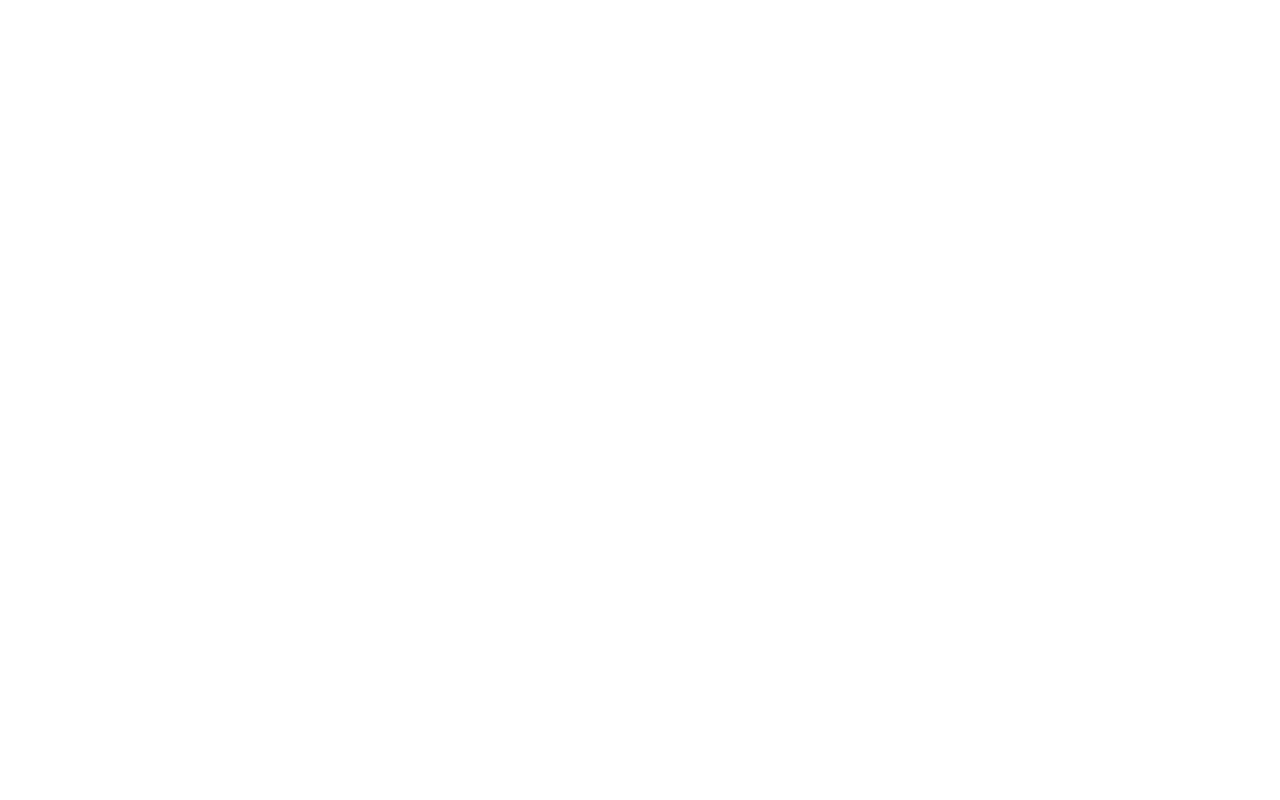
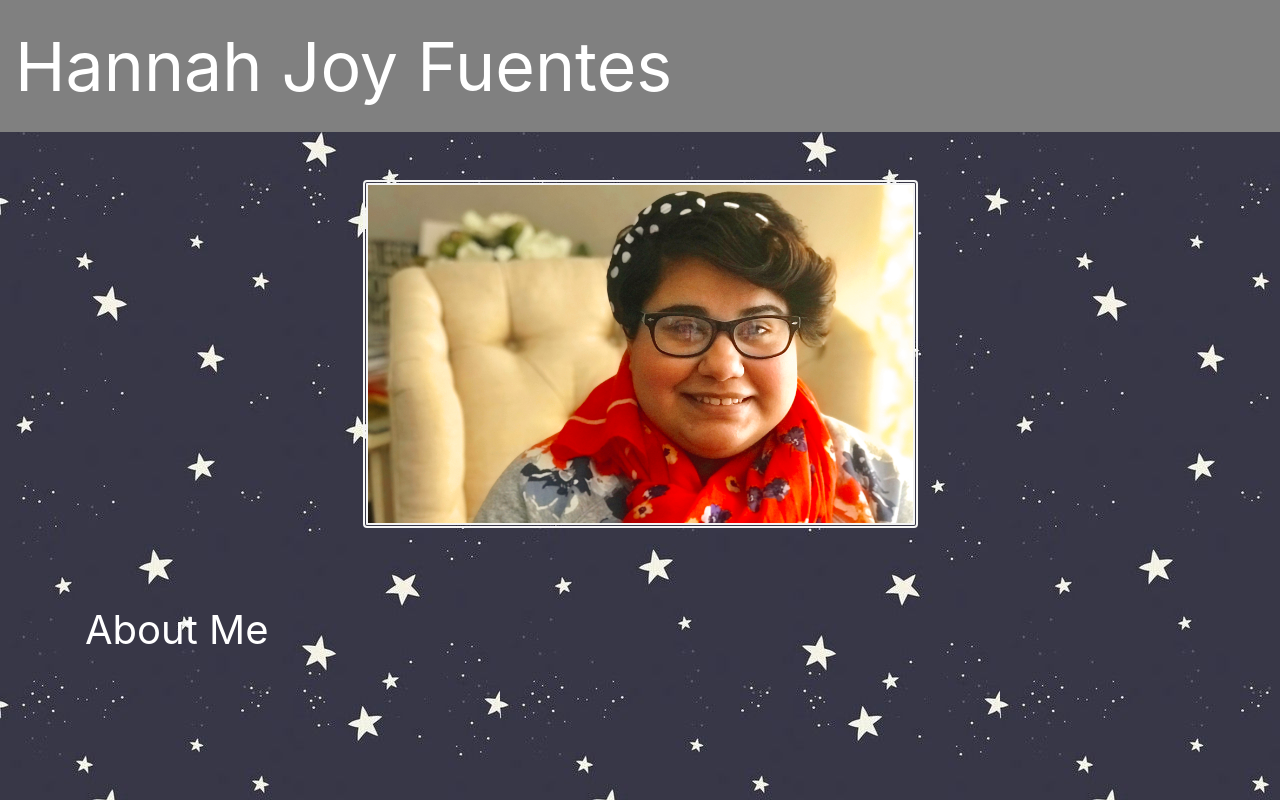
Before and after one commit to HanFue282/Update-Portfolio, a plain HTML site: page index.html in a window 1280 px wide. Drawn offline with nearby package versions, Linux system fonts and the light colour scheme.

Commit message:
resources and adding code to index.html

```diff
--- a/index.html
+++ b/index.html
@@ -3,16 +3,36 @@
 <head>
     <meta charset="UTF-8">
     <meta name="viewport" content="width=device-width, initial-scale=1.0">
-    <title>Hannah Joy Fuentes</title>
+    <title>About Me</title>
+    <link rel="stylesheet" href="https://maxcdn.bootstrapcdn.com/bootstrap/4.0.0/css/bootstrap.min.css" integrity="sha384-Gn5384xqQ1aoWXA+058RXPxPg6fy4IWvTNh0E263XmFcJlSAwiGgFAW/dAiS6JXm" crossorigin="anonymous">
     <link rel="stylesheet" href="style.css">
+    <style>
+    img {
+        height: 50%;
+        width: 50%;
+        border-radius: 4px;
+        border-color: whitesmoke;
+        border-style: double;
+        border-width: 5px;
+    }
+
+    </style>
 </head>
 <body>
+    <header>Hannah Joy Fuentes</header>
+    <br><br>
+<div class="container">
+<center><img src="IMG_3268.jpg" alt="profile-picture"></center>
+<br><br><br>
+<span class="sub-header">About Me</span>
 
 
 
 
-
-
+</div>
+    <script src="https://code.jquery.com/jquery-3.2.1.slim.min.js" integrity="sha384-KJ3o2DKtIkvYIK3UENzmM7KCkRr/rE9/Qpg6aAZGJwFDMVNA/GpGFF93hXpG5KkN" crossorigin="anonymous"></script>
+    <script src="https://cdnjs.cloudflare.com/ajax/libs/popper.js/1.12.9/umd/popper.min.js" integrity="sha384-ApNbgh9B+Y1QKtv3Rn7W3mgPxhU9K/ScQsAP7hUibX39j7fakFPskvXusvfa0b4Q" crossorigin="anonymous"></script>
+    <script src="https://maxcdn.bootstrapcdn.com/bootstrap/4.0.0/js/bootstrap.min.js" integrity="sha384-JZR6Spejh4U02d8jOt6vLEHfe/JQGiRRSQQxSfFWpi1MquVdAyjUar5+76PVCmYl" crossorigin="anonymous"></script>
     <script src="script.js"></script>
 </body>
 </html>
--- a/style.css
+++ b/style.css
@@ -0,0 +1,17 @@
+html, body {
+    background-image: url(star_background.jpg);
+}
+
+
+header {
+    background-color: gray;
+    color: white;
+    font-size: 68px;
+    margin: 0em;
+    padding: 15px;
+}
+
+.sub-header {
+    font-size: 40px;
+    color: white;
+}
```
Also changed, not shown: contact.html (+1 -1 lines), portfolio.html (+1 -1 lines), IMG_3268.jpg (added), README.md, star_background.jpg (added).
